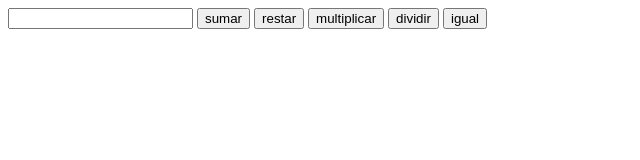
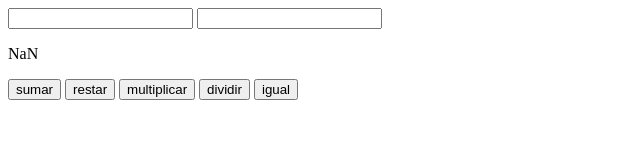
Before and after one commit to CNGN/calculadora-javascript, a plain HTML site: page index.html in a window 1280 px wide. Both pictures are taken after a click on the button "sumar". Shown: the whole page, without its empty margins (0-640 px from the left). Drawn offline with Linux system fonts and the light colour scheme.

Commit message:
Agregue mas instrucciones dentro function add en main.js
Agregue modificaciones en function add para concretar la suma y el llamado de tal funcion con el buttonAdd

Agregue en index.htm input input-user-b y p result y modificaciones en input input-user-a

```diff
--- a/index.html
+++ b/index.html
@@ -8,8 +8,12 @@
 </head>
 
 <body>
-    <!-- lugar en donde escribir los numero a sumar -->
-    <input id="input-user" type="number">
+    <!-- lugar en donde escribir el primer numero a evaluar -->
+    <input id="input-user-a" type="number">
+    <!-- lugar en donde escribir el segundo numero a evaluar -->
+    <input id="input-user-b" type="number">
+    <!-- lugar en donde aparece el sultado -->
+    <p id="result" type="number"></p>
     <!-- boton para sumar -->
     <button id="plus-add">sumar</button>
     <!-- boton para restar -->
--- a/main.js
+++ b/main.js
@@ -1,7 +1,13 @@
 //                  elementos html
 
 // campo que el usuario completara
-const $inputUser = document.querySelector("#input-user")
+const $inputUserA = document.querySelector("#input-user-a")
+
+// campo que el usuario completara
+const $inputUserB = document.querySelector("#input-user-b")
+
+// campo que el usuario completara
+const $result = document.querySelector("#result")
 
 //
 const $buttonAdd = document.querySelector("#plus-add")
@@ -18,9 +24,12 @@ const $buttonDivide = document.querySelector("#divide")
 //
 const $buttonEquals = document.querySelector("#equals")
 
-function add(a, b) {
+function add() {
+    const a = parseInt($inputUserA.value)
+    const b = parseInt($inputUserB.value)
     const resultAdd = a + b
-    return resultAdd
+    console.log(resultAdd)
+    $result.textContent = resultAdd
 }
 
 function take(a, b) {
@@ -37,3 +46,8 @@ function divide(a, b) {
     const resultDivide = a / b
     return resultDivide
 }
+
+
+
+//          botones
+$buttonAdd.addEventListener("click", add)
```
